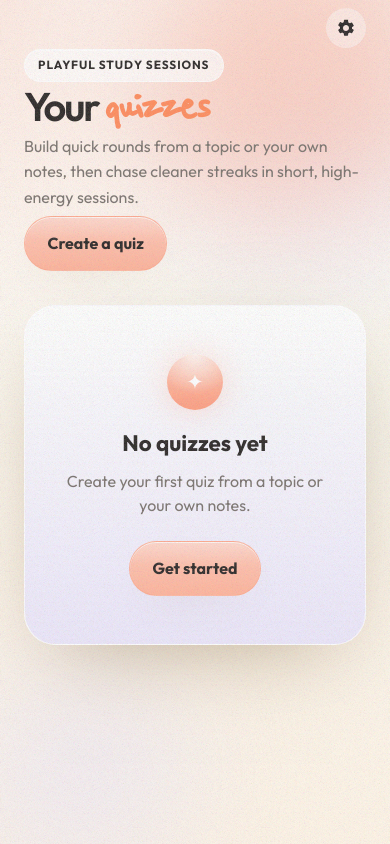
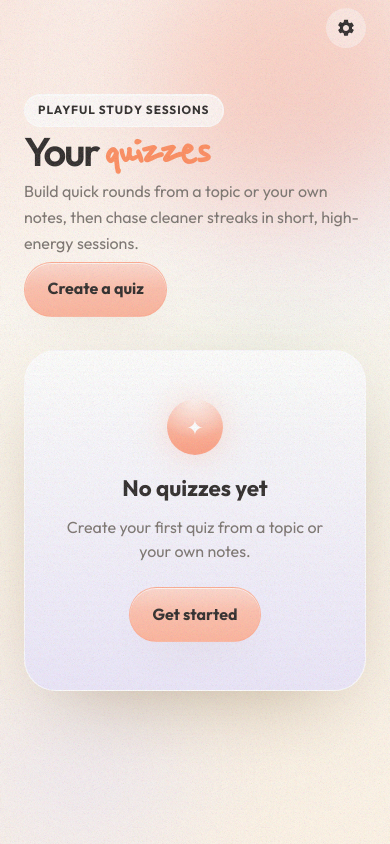
Before and after one commit to Nazzanuk/quizz-2, a Next.js app: page / in a window 390 px wide. Built offline with nearby package versions, Linux system fonts and the light colour scheme; no server answers; the database is empty.

Commit message:
Add top content inset beneath overlay controls

```diff
--- a/src/Features/Shared/AppShell.module.css
+++ b/src/Features/Shared/AppShell.module.css
@@ -58,7 +58,7 @@
 
 .main {
   flex: 1;
-  padding: 0.85rem var(--content-pad);
+  padding: calc(3.9rem + env(safe-area-inset-top)) var(--content-pad) 0.85rem;
   padding-bottom: calc(2rem + env(safe-area-inset-bottom));
   position: relative;
   z-index: 1;
@@ -71,6 +71,6 @@
   }
 
   .main {
-    padding-top: 0.65rem;
+    padding-top: calc(3.5rem + env(safe-area-inset-top));
   }
 }
```
